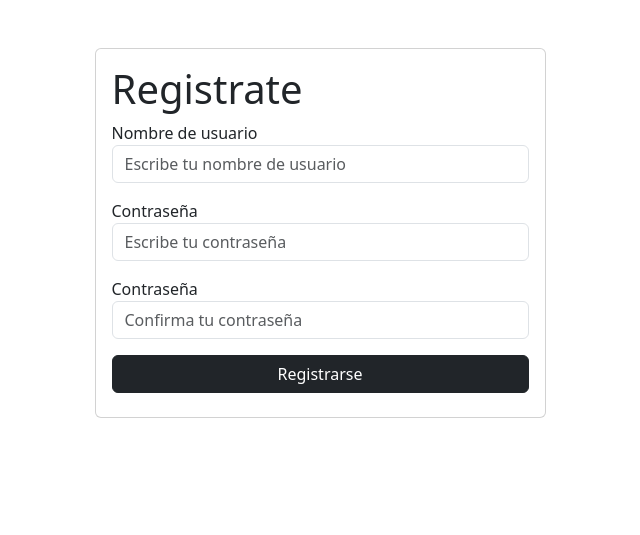
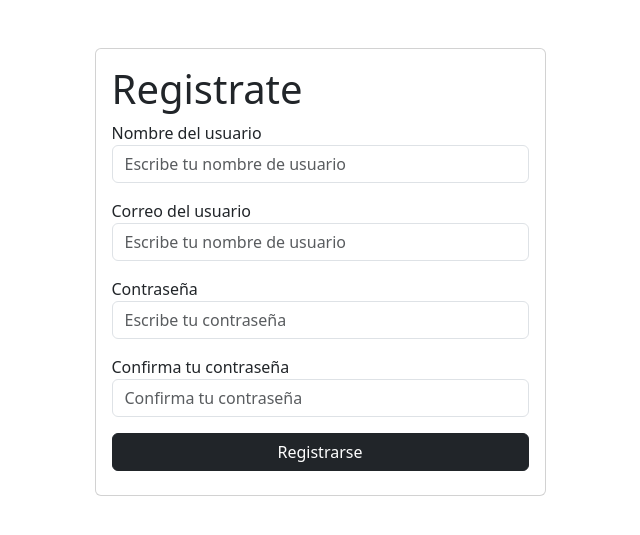
Before and after one commit to Manuellzz/django-auth-crud-1, a Django app: page /signup/ in a window 1280 px wide. Shown: the part 56-591 px from the top of the page, without its empty margins (320-960 px from the left). Run offline with Django 4.2, Linux system fonts and the light colour scheme.

Commit message:
email form

```diff
--- a/tasks/forms.py
+++ b/tasks/forms.py
@@ -1,5 +1,7 @@
 from django import forms
 from .models import Task
+from django.contrib.auth.models import User
+from django.contrib.auth.forms import UserCreationForm
 
 class CreateTaskForm(forms.ModelForm):
     class Meta:
@@ -15,3 +17,10 @@ class CreateTaskForm(forms.ModelForm):
             'description': forms.Textarea(attrs={'class': 'form-control','placeholder': 'Escribe la descripción de la tarea'}),
             'important': forms.CheckboxInput(attrs={'class': 'form-check-input d-block'})
         }
+
+class UserCreationFormEmail(UserCreationForm):
+    email = forms.EmailField(required=True)
+
+    class Meta:
+        model = User
+        fields = ('username','email','password1','password2')
--- a/tasks/templates/change_password.html
+++ b/tasks/templates/change_password.html
@@ -14,7 +14,7 @@
             name="password1"
             id="password1"
             class="form-control"
-            placeholder="Escribe tu nombre de usuario"
+            placeholder="Escribe tu nueva contraseña"
           />
         </div>
 
@@ -25,7 +25,7 @@
             name="password2"
             id="password2"
             class="form-control"
-            placeholder="Escribe tu contraseña"
+            placeholder="confirma tu contraseña"
           />
         </div>
 
--- a/tasks/templates/signup.html
+++ b/tasks/templates/signup.html
@@ -9,11 +9,22 @@
         {% csrf_token %}
 
         <div class="mb-3">
-          <label for="username">Nombre de usuario</label>
+          <label for="username">Nombre del usuario</label>
           <input
             type="text"
             name="username"
             id="username"
+            class="form-control"
+            placeholder="Escribe tu nombre de usuario"
+          />
+        </div>
+
+        <div class="mb-3">
+          <label for="email">Correo del usuario</label>
+          <input
+            type="email"
+            name="email"
+            id="email"
             class="form-control"
             placeholder="Escribe tu nombre de usuario"
           />
@@ -31,7 +42,7 @@
         </div>
 
         <div class="mb-3">
-          <label for="password2">Contraseña</label>
+          <label for="password2">Confirma tu contraseña</label>
           <input
             type="password"
             name="password2"
--- a/tasks/views.py
+++ b/tasks/views.py
@@ -1,10 +1,10 @@
 from django.shortcuts import render, redirect, get_object_or_404
-from django.contrib.auth.forms import UserCreationForm, AuthenticationForm
+from django.contrib.auth.forms import AuthenticationForm
 from django.contrib.auth.models import User
 from django.contrib.auth import authenticate, login, logout
 from django.contrib.auth.decorators import login_required
 from django.utils import timezone
-from .forms import CreateTaskForm
+from .forms import CreateTaskForm,UserCreationFormEmail
 from .models import Task
 
 # Create your views here.
@@ -14,7 +14,7 @@ def home(request):
 def signup(request):
     if request.method == 'GET':
         return render(request, 'signup.html',{
-            'form': UserCreationForm()
+            'form': UserCreationFormEmail()
         })
     else:
         if request.POST['password1'] == request.POST['password2']:
@@ -25,11 +25,11 @@ def signup(request):
                 return redirect('tasks')
             except:
                 return render(request, 'signup.html',{
-                    'form': UserCreationForm(),
+                    'form': UserCreationFormEmail(),
                     'alert': 'El usuario ya existe'
                 })
         return render(request, 'signup.html',{
-            'form': UserCreationForm(),
+            'form': UserCreationFormEmail(),
             'alert': 'Las contraseñas no son iguales'
         })
 
```
